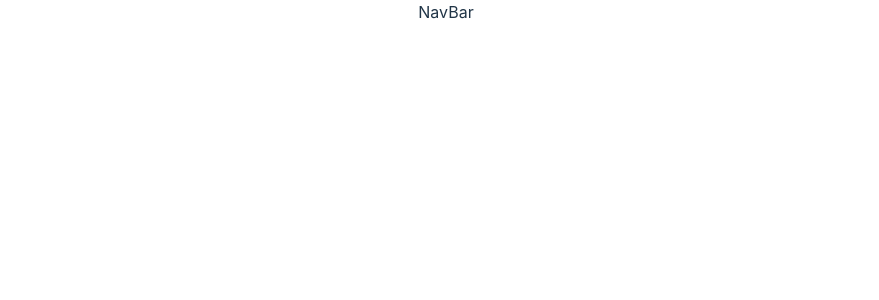
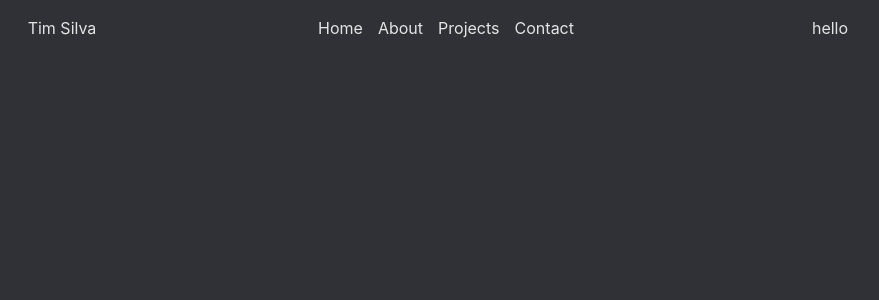
Before and after one commit to silva-tim/portfolio-website, a React (Vite) app: page / in a window 1280 px wide. Shown: the top 300 px of the page, without its empty margins (194-1073 px from the left). Built offline with nearby package versions, Linux system fonts and the light colour scheme.

Commit message:
Started work on routing and NavBar

```diff
--- a/src/App.tsx
+++ b/src/App.tsx
@@ -1,11 +1,16 @@
+import { Route, Routes } from "react-router-dom";
 import "./App.css";
-import { Route, Routes } from "react-router-dom";
 import NavBar from "./components/NavBar";
 
 function App() {
   return (
     <Routes>
-      <Route path="/" element={<NavBar />} />
+      <Route path="/" element={<NavBar />}>
+        <Route index />
+        <Route path="about" />
+        <Route path="projects" />
+        <Route path="contact" />
+      </Route>
     </Routes>
   );
 }
--- a/src/components/NavBar.tsx
+++ b/src/components/NavBar.tsx
@@ -1,5 +1,19 @@
-import React from "react";
+import { Link, Outlet } from "react-router-dom";
 
 export default function NavBar() {
-  return <div className="fixed top-0 left-0 w-screen">NavBar</div>;
+  return (
+    <>
+      <div className="fixed top-0 left-0 flex w-screen py-4">
+        <div className="basis-2/5">Tim Silva</div>
+        <div className="flex justify-between basis-1/5">
+          <Link to="/">Home</Link>
+          <Link to="/about">About</Link>
+          <Link to="/projects">Projects</Link>
+          <Link to="/contact">Contact</Link>
+        </div>
+        <div className="basis-2/5">hello</div>
+      </div>
+      <Outlet />
+    </>
+  );
 }
--- a/src/index.css
+++ b/src/index.css
@@ -9,7 +9,7 @@
 
   color-scheme: light dark;
   color: rgba(255, 255, 255, 0.87);
-  background-color: #242424;
+  background-color: #303136;
 
   font-synthesis: none;
   text-rendering: optimizeLegibility;
@@ -17,57 +17,3 @@
   -moz-osx-font-smoothing: grayscale;
   -webkit-text-size-adjust: 100%;
 }
-
-a {
-  font-weight: 500;
-  color: #646cff;
-  text-decoration: inherit;
-}
-a:hover {
-  color: #535bf2;
-}
-
-body {
-  margin: 0;
-  display: flex;
-  place-items: center;
-  min-width: 320px;
-  min-height: 100vh;
-}
-
-h1 {
-  font-size: 3.2em;
-  line-height: 1.1;
-}
-
-button {
-  border-radius: 8px;
-  border: 1px solid transparent;
-  padding: 0.6em 1.2em;
-  font-size: 1em;
-  font-weight: 500;
-  font-family: inherit;
-  background-color: #1a1a1a;
-  cursor: pointer;
-  transition: border-color 0.25s;
-}
-button:hover {
-  border-color: #646cff;
-}
-button:focus,
-button:focus-visible {
-  outline: 4px auto -webkit-focus-ring-color;
-}
-
-@media (prefers-color-scheme: light) {
-  :root {
-    color: #213547;
-    background-color: #ffffff;
-  }
-  a:hover {
-    color: #747bff;
-  }
-  button {
-    background-color: #f9f9f9;
-  }
-}
--- a/tailwind.config.js
+++ b/tailwind.config.js
@@ -2,7 +2,11 @@
 export default {
   content: ["./index.html", "./src/**/*.{js,ts,jsx,tsx}"],
   theme: {
-    extend: {},
+    extend: {
+      colors: {
+        main: "#474951",
+      },
+    },
   },
   plugins: [],
 };
```
